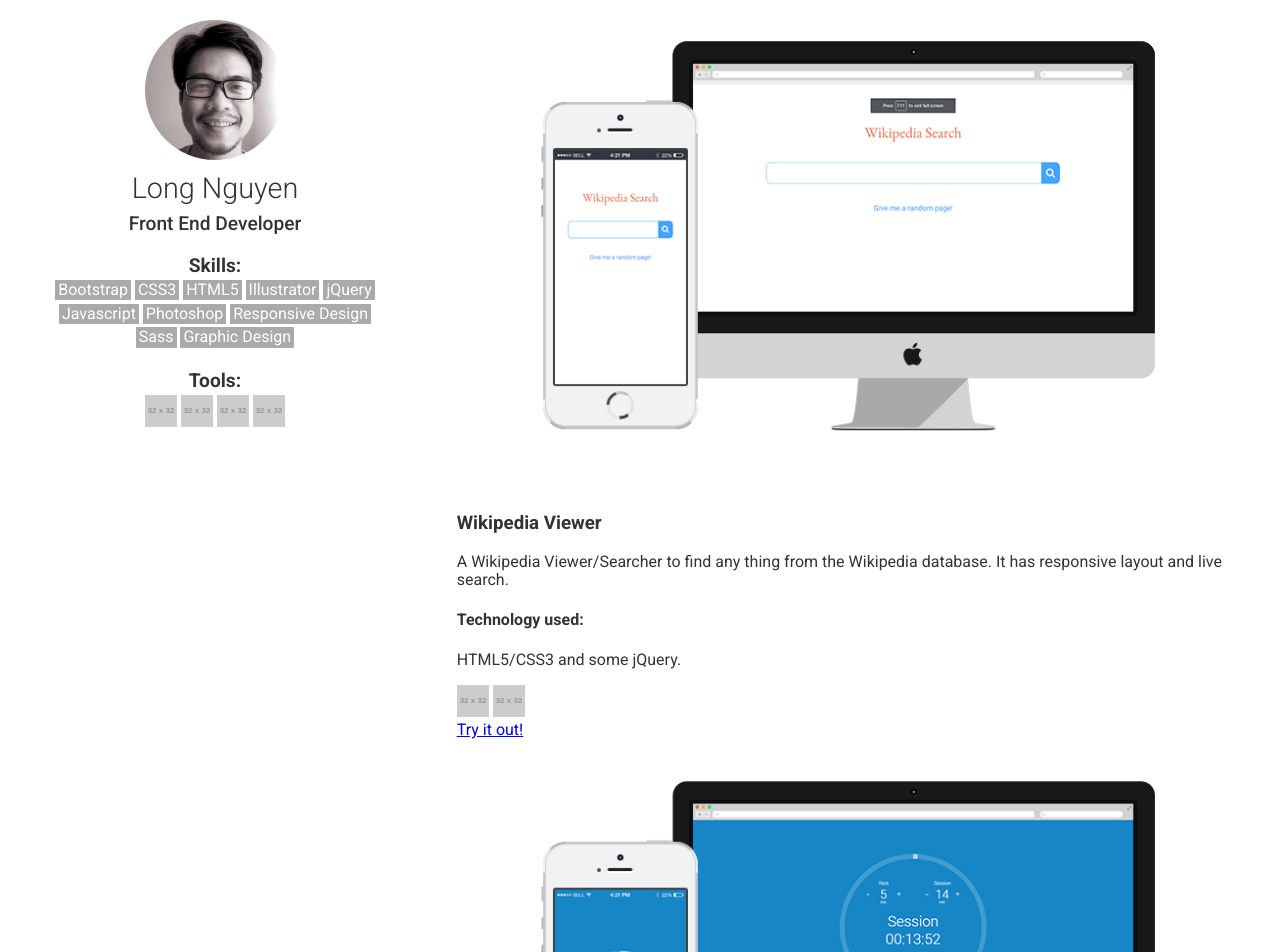
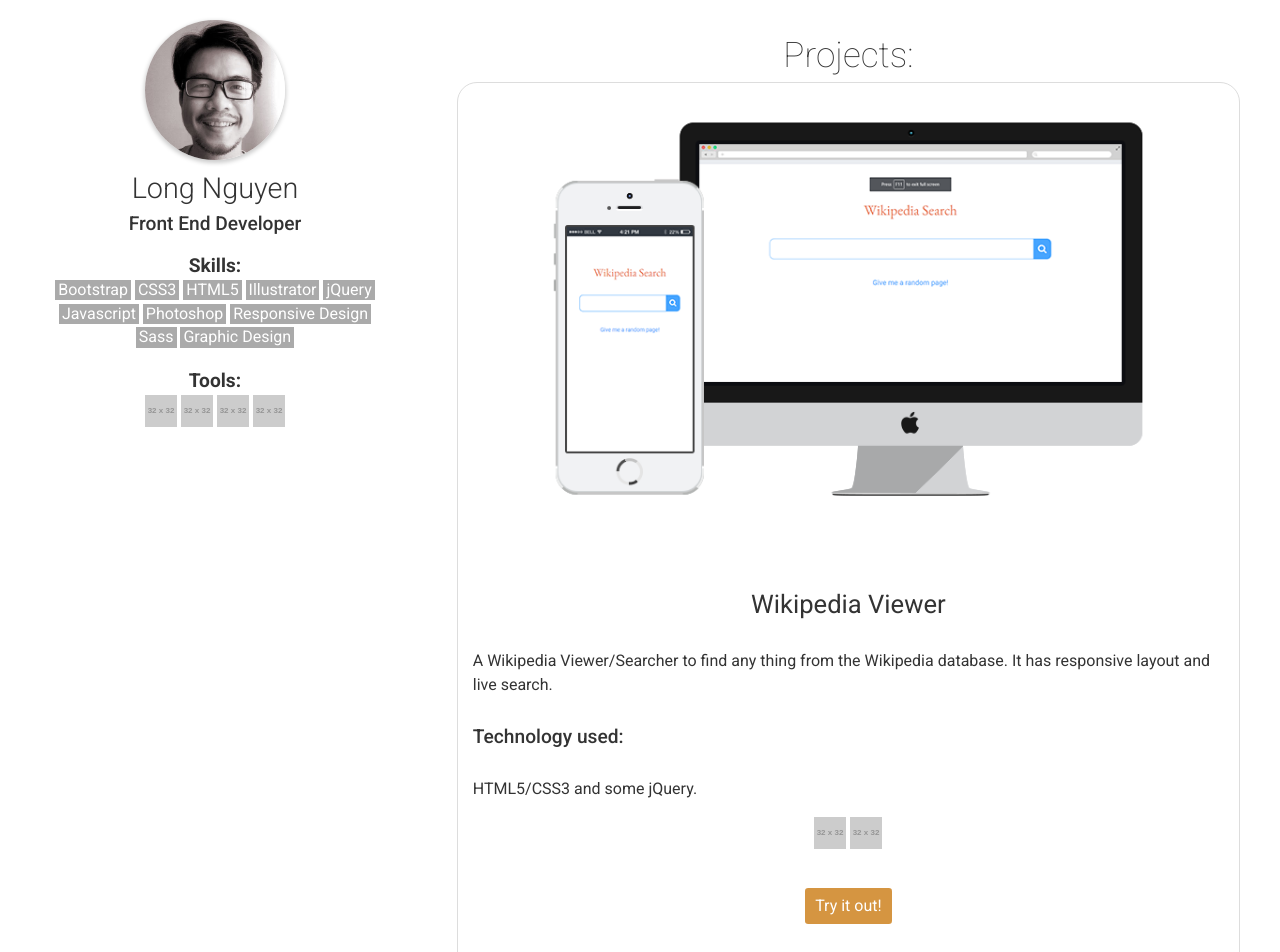
Before and after one commit to longnt80/portfolio, a website: page app/index.html in a window 1280 px wide. Shown: the top 952 px of the page. Drawn offline with Linux system fonts and the light colour scheme; placeholder pictures from the web are drawn by us.

Commit message:
Completed basic styling

```diff
--- /dev/null
+++ b/app/assets/styles/base/_variables.css
@@ -0,0 +1,2 @@
+$mainOrange: #d59541;
+$darkOrange: #ab6305;
--- /dev/null
+++ b/app/assets/styles/modules/_btn.css
@@ -0,0 +1,18 @@
+.btn {
+  display: inline-block;
+  background-color: $mainOrange;
+  text-decoration: none;
+  padding: .3rem .6rem;
+  color: #FFF;
+  border-radius: .2rem;
+  border: 1px solid transparent;
+  transform: scale(1);
+  transition: transform .1s ease-out;
+
+  &:focus, &:hover {
+    transform: scale(1.05);
+  }
+  &:focus {
+    border: 1px solid $darkOrange;
+  }
+}
--- /dev/null
+++ b/app/assets/styles/modules/_generic-content.css
@@ -0,0 +1,4 @@
+.generic-content {
+  font-size: 1rem;
+  line-height: 1.5;
+}
--- a/app/assets/styles/modules/_grid.css
+++ b/app/assets/styles/modules/_grid.css
@@ -1,9 +1,13 @@
 .container {
   padding-left: 18px;
   padding-right: 18px;
+  max-width: 1236px; /* 36px was added because box-sizing: border-box counts the paddings above */
+
   margin-left: auto;
   margin-right: auto;
-  max-width: 1236px; /* 36px was added because box-sizing: border-box counts the paddings above */
+
+  @mixin atMedium {
+  }
 }
 
 
--- /dev/null
+++ b/app/assets/styles/modules/_headings.css
@@ -0,0 +1,25 @@
+.headings {
+
+  &--center {
+    text-align: center;
+  }
+
+  &--large {
+    font-size: 2.2rem;
+    font-weight: 100;
+  }
+
+  &--medium {
+    font-size: 1.6rem;
+    font-weight: 400;
+  }
+
+  &--small {
+    font-size: 1.2rem;
+    font-weight: 500;
+  }
+
+  &--no-mb {
+    margin-bottom: 0;
+  }
+}
--- /dev/null
+++ b/app/assets/styles/modules/_section.css
@@ -0,0 +1,37 @@
+.section {
+  padding: 50px 15px;
+  margin-left: -18px;
+  margin-right: -18px;
+
+  @mixin atMedium {
+    border: 1px solid #DDD;
+    border-radius: 20px;
+    margin-bottom: 40px;
+  }
+
+  &--grey-bg {
+    background-color: #EEE;
+  }
+
+  @mixin atMedium {
+    margin-left: 0;
+    margin-right: 0;
+  }
+
+  &__techs-used {
+    text-align: center;
+    margin: .3rem 0 2rem;
+  }
+
+  &__content {
+
+    &--center {
+      text-align: center;
+    }
+  }
+
+  &:first-of-type {
+    padding-top: 0;
+  }
+
+}
--- a/app/assets/styles/modules/_summary-info.css
+++ b/app/assets/styles/modules/_summary-info.css
@@ -1,10 +1,12 @@
 .summary-info {
   text-align: center;
+  margin-bottom: 40px;
 
   &__avatar {
     border-radius: 50%;
     width: 40%;
     margin: 20px auto 0 auto;
+    box-shadow: 0px 2px 4px 1px #CCC;
   }
 
   &__name {
--- a/app/assets/styles/styles.css
+++ b/app/assets/styles/styles.css
@@ -1,6 +1,11 @@
 @import "normalize.css";
 @import "base/_global";
 @import "base/_mixins";
+@import "base/_variables";
 @import "modules/_grid";
 @import "modules/_sticky-section";
 @import "modules/_summary-info";
+@import "modules/_section";
+@import "modules/_headings";
+@import "modules/_generic-content";
+@import "modules/_btn";
--- a/app/index.html
+++ b/app/index.html
@@ -54,84 +54,84 @@
 
   <div class="container">
     <div class="row">
-      <div class="col col-8 col-8--ml-auto">
-        <div>
+      <div class="col col-8 col-8--ml-auto generic-content">
+
+        <h2 class="headings headings--large headings--center headings--no-mb">Projects:</h2>
+
+        <div class="section">
           <img src="assets/images/wiki-viewer.png" alt="Wikipedia Viewer">
-          <div>
-            <div>
-              <h3>Wikipedia Viewer</h3>
-            </div>
-            <div>
+
+          <h3 class="headings headings--medium headings--center">Wikipedia Viewer</h3>
+
           <p>A Wikipedia Viewer/Searcher to find any thing from the Wikipedia database. It has responsive layout and live search.</p>
-              <h4>Technology used:</h4>
+          <h4 class="headings headings--small">Technology used:</h4>
           <p>HTML5/CSS3 and some jQuery.</p>
-            </div>
-          </div>
-          <div>
+
+          <div class="section__techs-used">
             <img src="http://via.placeholder.com/32x32.svg" alt="HTML5 and CSS3">
             <img src="http://via.placeholder.com/32x32.svg" alt="jQuery">
           </div>
-          <a target="_blank" href="https://longnt80.github.io/wiki-viewer/" role="button">Try it out!</a>
+          <div class="section__content--center">
+            <a class="btn" target="_blank" href="https://longnt80.github.io/wiki-viewer/" role="button">Try it out!</a>
+          </div>
         </div>
 
-        <div>
+        <div class="section section--grey-bg">
           <img src="assets/images/pomodoro.png" alt="Pomodoro Clock">
-          <div>
-            <div>
-              <h3>Pomodoro Clock</h3>
-            </div>
-            <div>
+
+          <h3 class="headings headings--medium headings--center">Pomodoro Clock</h3>
+
           <p>Building a Pomodoro clock using JavaScript and pure HTML/CSS for the interface.</p>
-              <h4>Technology used:</h4>
+          <h4 class="headings headings--small">Technology used:</h4>
           <p>HTML5/CSS3 and some jQuery for DOM manipulation.</p>
-            </div>
-          </div>
-          <div class="tech-used">
+
+          <div class="section__techs-used">
             <img src="http://via.placeholder.com/32x32.svg" alt="HTML5 and CSS3">
             <img src="http://via.placeholder.com/32x32.svg" alt="jQuery">
           </div>
-          <a target="_blank" href="https://codepen.io/longnt80/full/xdNmKv/" role="button">Try it out!</a>
+          <div class="section__content--center">
+            <a class="btn" target="_blank" href="https://codepen.io/longnt80/full/xdNmKv/" role="button">Try it out!</a>
+          </div>
         </div>
 
-        <div>
+        <div class="section">
           <img src="assets/images/heartyjuice.png" alt="Hearty Juice website">
-          <div>
-            <div>
-              <h3>Hearty Juice Website</h3>
-            </div>
-            <div>
+
+          <h3 class="headings headings--medium headings--center">Hearty Juice Website</h3>
+
           <p>Simple, responsive design for a website of a product from Australia.</p>
-              <h4>Technology used:</h4>
+          <h4 class="headings headings--small">Technology used:</h4>
           <p>This website uses HTML5 and CSS3 and jQuery for easily manipulating pages and elements.</p>
-            </div>
-          </div>
-          <div class="tech-used">
+
+          <div class="section__techs-used">
             <img src="http://via.placeholder.com/32x32.svg" alt="HTML5 and CSS3">
             <img src="http://via.placeholder.com/32x32.svg" alt="jQuery">
           </div>
-          <a target="_blank" href="http://heartyjuice.com.au/" role="button">Go to website</a>
+          <div class="section__content--center">
+            <a class="btn" target="_blank" href="http://heartyjuice.com.au/" role="button">Go to website</a>
+          </div>
         </div>
 
-        <div>
-          <img src="assets/images/calculator.png" alt="Javascript Calculator">
-          <div>
-            <div>
-              <h3>Javascript Calculator</h3>
-            </div>
-            <div>
+        <div class="section section--grey-bg">
+          <img class="section__image" src="assets/images/calculator.png" alt="Javascript Calculator">
+
+          <h3 class="headings headings--medium headings--center">Javascript Calculator</h3>
+
           <p>This was a project to practice using JavaScript. Good exercise to handle user's inputs. I also put a little Easter's Egg in there for fun.</p>
-              <h4>Technology used:</h4>
+          <h4 class="headings headings--small">Technology used:</h4>
           <p>Simple HTML5/CSS3 and some jQuery for DOM manipulation.</p>
-            </div>
-          </div>
-          <div class="tech-used">
+
+          <div class="section__techs-used">
             <img src="http://via.placeholder.com/32x32.svg" alt="HTML5 and CSS3">
             <img src="http://via.placeholder.com/32x32.svg" alt="jQuery">
           </div>
-          <a target="_blank" href="https://codepen.io/longnt80/full/Kmeoaq/" role="button">Try it out!</a>
+          <div class="section__content--center">
+            <a class="btn" target="_blank" href="https://codepen.io/longnt80/full/Kmeoaq/" role="button">Try it out!</a>
           </div>
         </div>
-    </div>
+
+      </div> <!-- col -->
+    </div> <!-- row -->
   </div> <!-- end of container -->
 
 
--- a/app/temp/styles/styles.css
+++ b/app/temp/styles/styles.css
@@ -472,10 +472,14 @@
 .container {
   padding-left: 18px;
   padding-right: 18px;
+  max-width: 1236px; /* 36px was added because box-sizing: border-box counts the paddings above */
+
   margin-left: auto;
   margin-right: auto;
-  max-width: 1236px; /* 36px was added because box-sizing: border-box counts the paddings above */
 }
+
+@media (min-width: 800px) {
+  }
 
 /* ----------------
  row
@@ -537,12 +541,15 @@
 
 .summary-info {
   text-align: center;
+  margin-bottom: 40px;
 }
 
 .summary-info__avatar {
     border-radius: 50%;
     width: 40%;
     margin: 20px auto 0 auto;
+    -webkit-box-shadow: 0px 2px 4px 1px #CCC;
+            box-shadow: 0px 2px 4px 1px #CCC;
   }
 
 .summary-info__name {
@@ -585,3 +592,99 @@
       list-style-type: none;
       display: inline-block;
     }
+
+.section {
+  padding: 50px 15px;
+  margin-left: -18px;
+  margin-right: -18px;
+
+}
+
+@media (min-width: 800px) {
+
+.section {
+    border: 1px solid #DDD;
+    border-radius: 20px;
+    margin-bottom: 40px
+
+}
+  }
+
+.section--grey-bg {
+    background-color: #EEE;
+  }
+
+@media (min-width: 800px) {
+
+.section {
+    margin-left: 0;
+    margin-right: 0
+
+}
+  }
+
+.section__techs-used {
+    text-align: center;
+    margin: .3rem 0 2rem;
+  }
+
+.section__content--center {
+      text-align: center;
+    }
+
+.section:first-of-type {
+    padding-top: 0;
+  }
+
+.headings--center {
+    text-align: center;
+  }
+
+.headings--large {
+    font-size: 2.2rem;
+    font-weight: 100;
+  }
+
+.headings--medium {
+    font-size: 1.6rem;
+    font-weight: 400;
+  }
+
+.headings--small {
+    font-size: 1.2rem;
+    font-weight: 500;
+  }
+
+.headings--no-mb {
+    margin-bottom: 0;
+  }
+
+.generic-content {
+  font-size: 1rem;
+  line-height: 1.5;
+}
+
+.btn {
+  display: inline-block;
+  background-color: #d59541;
+  text-decoration: none;
+  padding: .3rem .6rem;
+  color: #FFF;
+  border-radius: .2rem;
+  border: 1px solid transparent;
+  -webkit-transform: scale(1);
+          transform: scale(1);
+  -webkit-transition: -webkit-transform .1s ease-out;
+  transition: -webkit-transform .1s ease-out;
+  transition: transform .1s ease-out;
+  transition: transform .1s ease-out, -webkit-transform .1s ease-out;
+}
+
+.btn:focus, .btn:hover {
+    -webkit-transform: scale(1.05);
+            transform: scale(1.05);
+  }
+
+.btn:focus {
+    border: 1px solid #ab6305;
+  }
```
Lines whose indentation alone changed are shown as unchanged.
